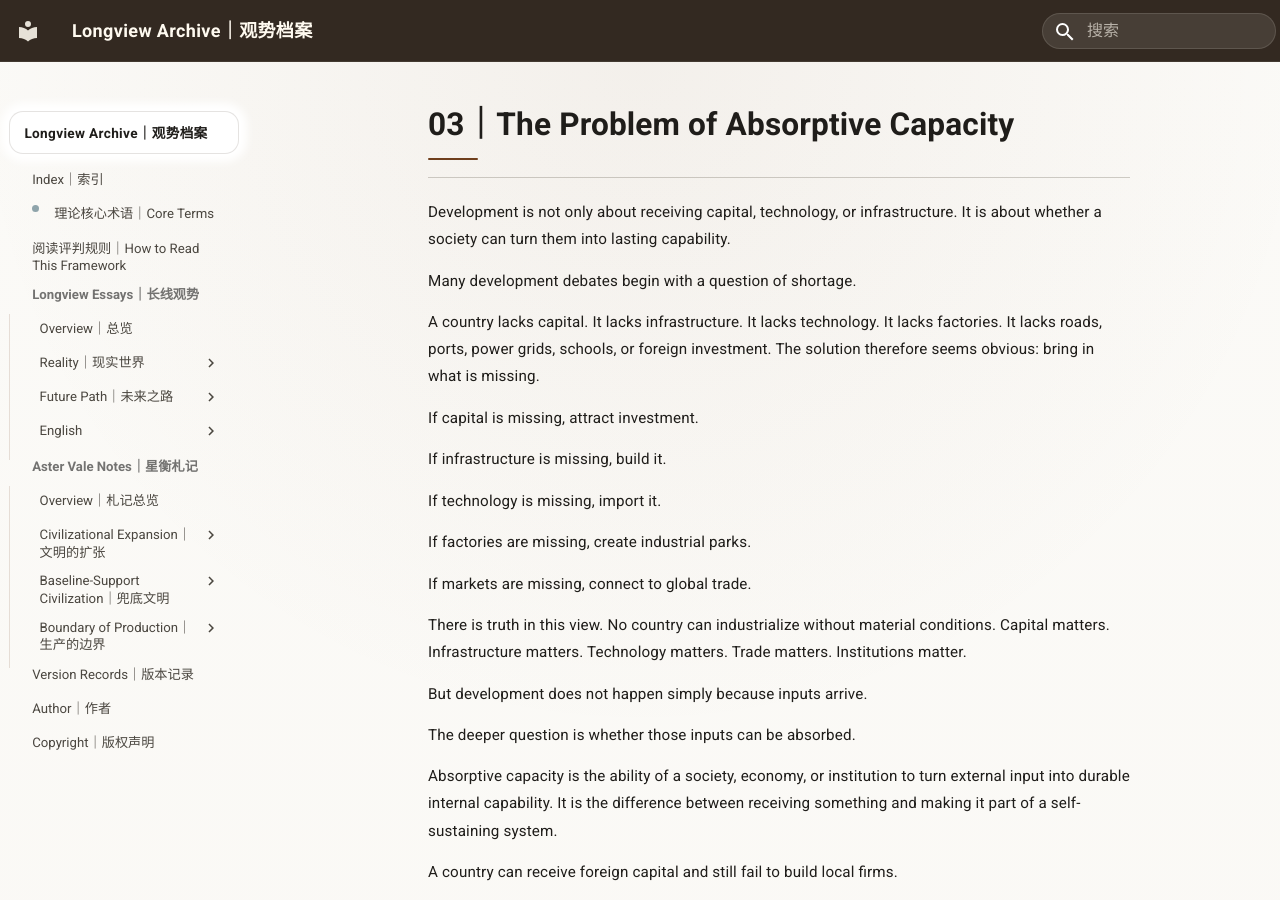
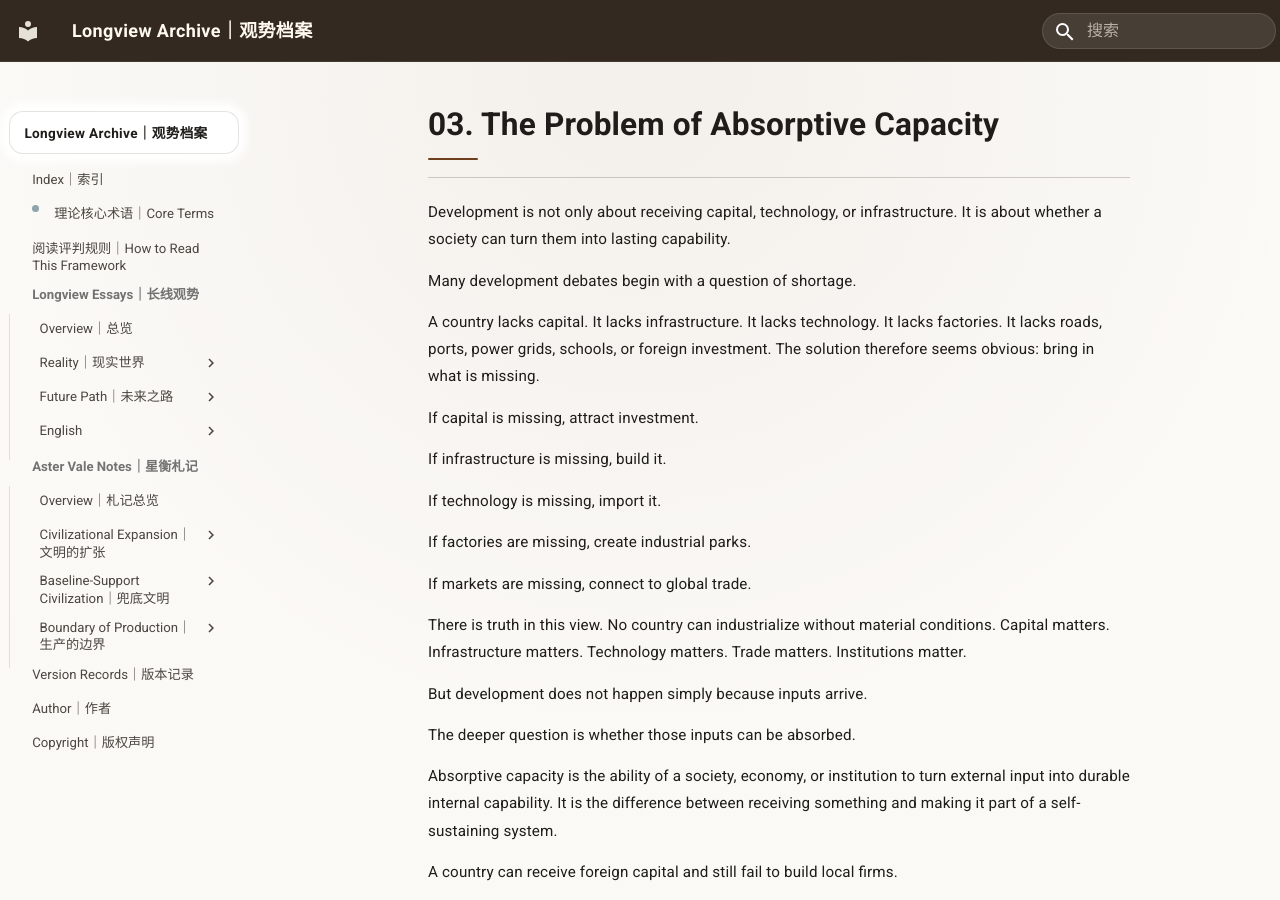
Before and after one commit to guanshi1688/longview-archive, an MkDocs documentation site: the page built from docs/essays/notes/english/Architecture/03-the-problem-of-absorptive-capacity.md, in a window 1280 px wide and 900 px high. Built offline with MkDocs 1.6.1 and Material for MkDocs 9.7.7, drawn with Linux system fonts in a browser that asks for light colours.

```diff
--- a/docs/essays/notes/english/Architecture/03-the-problem-of-absorptive-capacity.md
+++ b/docs/essays/notes/english/Architecture/03-the-problem-of-absorptive-capacity.md
@@ -1,4 +1,4 @@
-# 03｜The Problem of Absorptive Capacity
+# 03. The Problem of Absorptive Capacity
 
 Development is not only about receiving capital, technology, or infrastructure. It is about whether a society can turn them into lasting capability.
 
```
